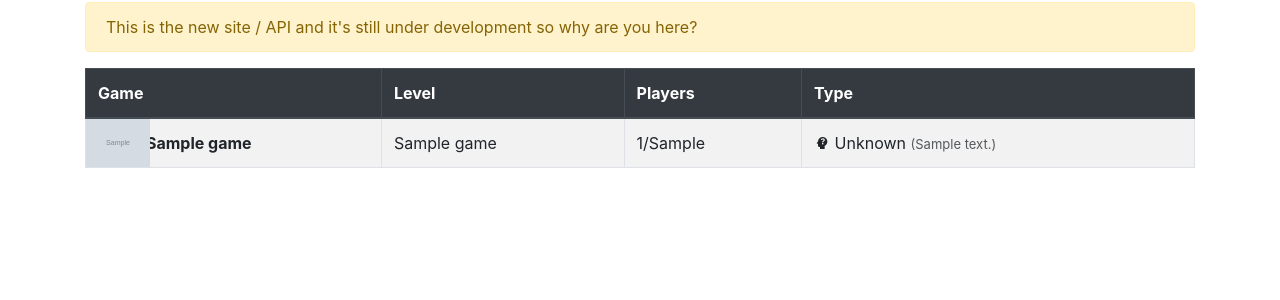
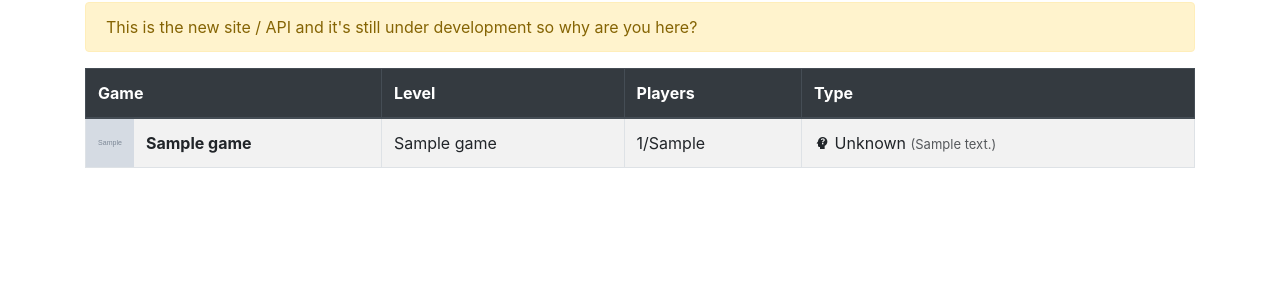
Before and after one commit to roydejong/bssb.app, a PHP site: template views/home.twig in a window 1280 px wide. Shown: the part 276-576 px from the top of the page. Run offline with PHP 8.4, Linux system fonts and the light colour scheme; the template is opened without the code that fills it: most values are stand-ins (such as "Sample title", 1, 10 or a date in 2020); grey boxes marked "Sample" are stand-in pictures; style sheets or scripts are compiled from the project's sources; some libraries are stand-ins or nearby versions.

Commit message:
Style: Fix cover art stretching if text is overflowing

```diff
--- a/public/static/bssb.scss
+++ b/public/static/bssb.scss
@@ -44,8 +44,6 @@ td.cover-art-cell {
     left: 0;
     right: 0;
     bottom: 0;
-    height: 100%;
-    width: auto;
   }
   > span {
     display: flex;
```
